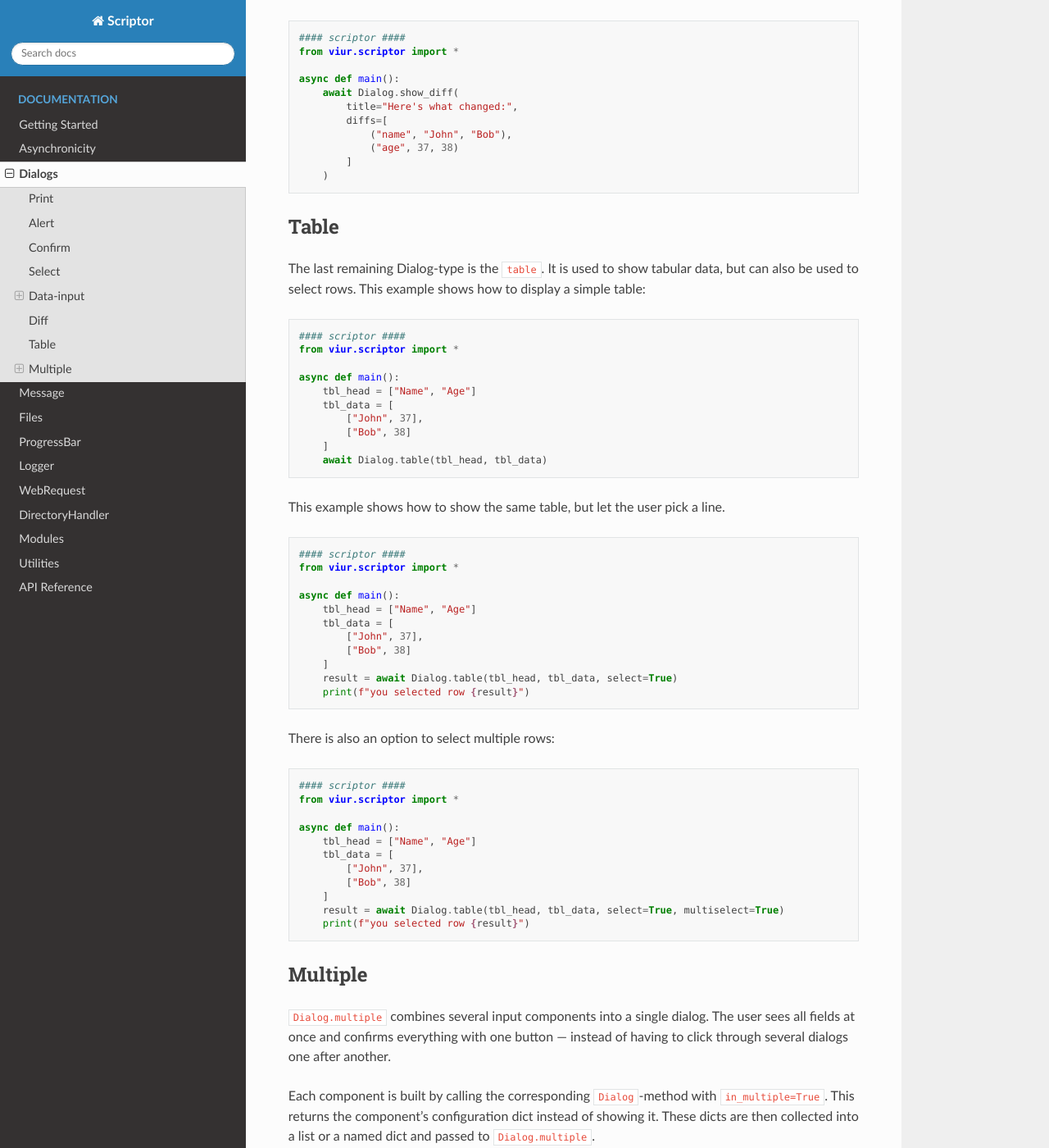
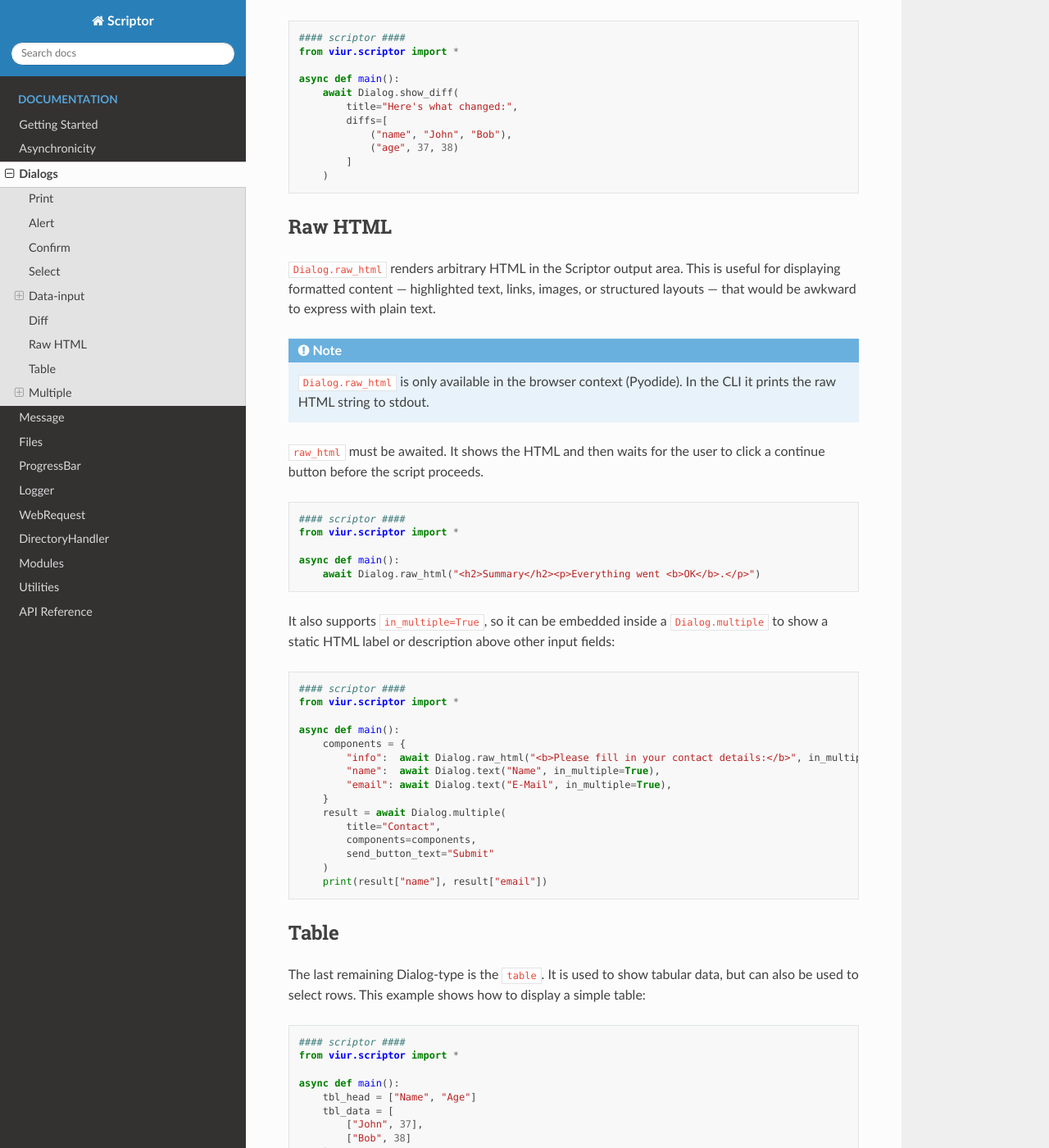
Before and after one commit to viur-framework/viur-scriptor-api, a Sphinx documentation site: the page built from docs/source/dialog.rst, in a window 1280 px wide and 1400 px high, scrolled down 4832 px. Shown: the whole window at 82% size. Built offline with Sphinx 7.4.7 and the Read the Docs theme 3.1.0, drawn with Linux system fonts in a browser that asks for light colours.

Commit message:
docs: Add Dialog.raw_html

```diff
--- a/docs/source/API.rst
+++ b/docs/source/API.rst
@@ -2,8 +2,8 @@ API Reference
 =============
 
 .. autoclass:: viur.scriptor.file.File
-    :members: from_string, from_bytes, from_table, get_filename, as_bytes, as_text, as_object_from_json,
-              as_list_table, as_dict_table, open_dialog, download, get_size
+    :members: from_string, from_bytes, from_url, from_table, get_filename, as_bytes, as_text, as_object_from_json,
+              as_list_table, as_dict_table, open_dialog, download, get_size, save_dialog, upload
 
 .. autoclass:: viur.scriptor.requests.WebRequest
     :members: get, download, post, put, delete, request
@@ -12,7 +12,7 @@ API Reference
     :members: get_url, get_status_code, get_content
 
 .. autoclass:: viur.scriptor.dialog.Dialog
-    :members: print, alert, select, confirm, text, number, date, show_diff, table, multiple
+    :members: print, alert, select, confirm, text, number, date, show_diff, table, multiple, raw_html
 
 .. autoclass:: viur.scriptor.progressbar.ProgressBar
     :members: set, unset
--- a/docs/source/dialog.rst
+++ b/docs/source/dialog.rst
@@ -267,6 +267,50 @@ This is what ``show_diff`` is for. With it, you can show the names of changed fi
         )
 
 
+Raw HTML
+--------
+``Dialog.raw_html`` renders arbitrary HTML in the Scriptor output area. This is useful for
+displaying formatted content — highlighted text, links, images, or structured layouts — that
+would be awkward to express with plain text.
+
+.. note::
+   ``Dialog.raw_html`` is only available in the browser context (Pyodide). In the CLI it
+   prints the raw HTML string to stdout.
+
+``raw_html`` must be awaited. It shows the HTML and then waits for the user to click a
+continue button before the script proceeds.
+
+.. code-block:: python
+
+    #### scriptor ####
+    from viur.scriptor import *
+
+    async def main():
+        await Dialog.raw_html("<h2>Summary</h2><p>Everything went <b>OK</b>.</p>")
+
+
+It also supports ``in_multiple=True``, so it can be embedded inside a ``Dialog.multiple``
+to show a static HTML label or description above other input fields:
+
+.. code-block:: python
+
+    #### scriptor ####
+    from viur.scriptor import *
+
+    async def main():
+        components = {
+            "info":  await Dialog.raw_html("<b>Please fill in your contact details:</b>", in_multiple=True),
+            "name":  await Dialog.text("Name", in_multiple=True),
+            "email": await Dialog.text("E-Mail", in_multiple=True),
+        }
+        result = await Dialog.multiple(
+            title="Contact",
+            components=components,
+            send_button_text="Submit"
+        )
+        print(result["name"], result["email"])
+
+
 Table
 -----
 The last remaining Dialog-type is the ``table``. It is used to show tabular data, but can also be used to select rows.
```
Also changed, not shown: docs/source/file.rst (+35 -0 lines), 1 other file.
